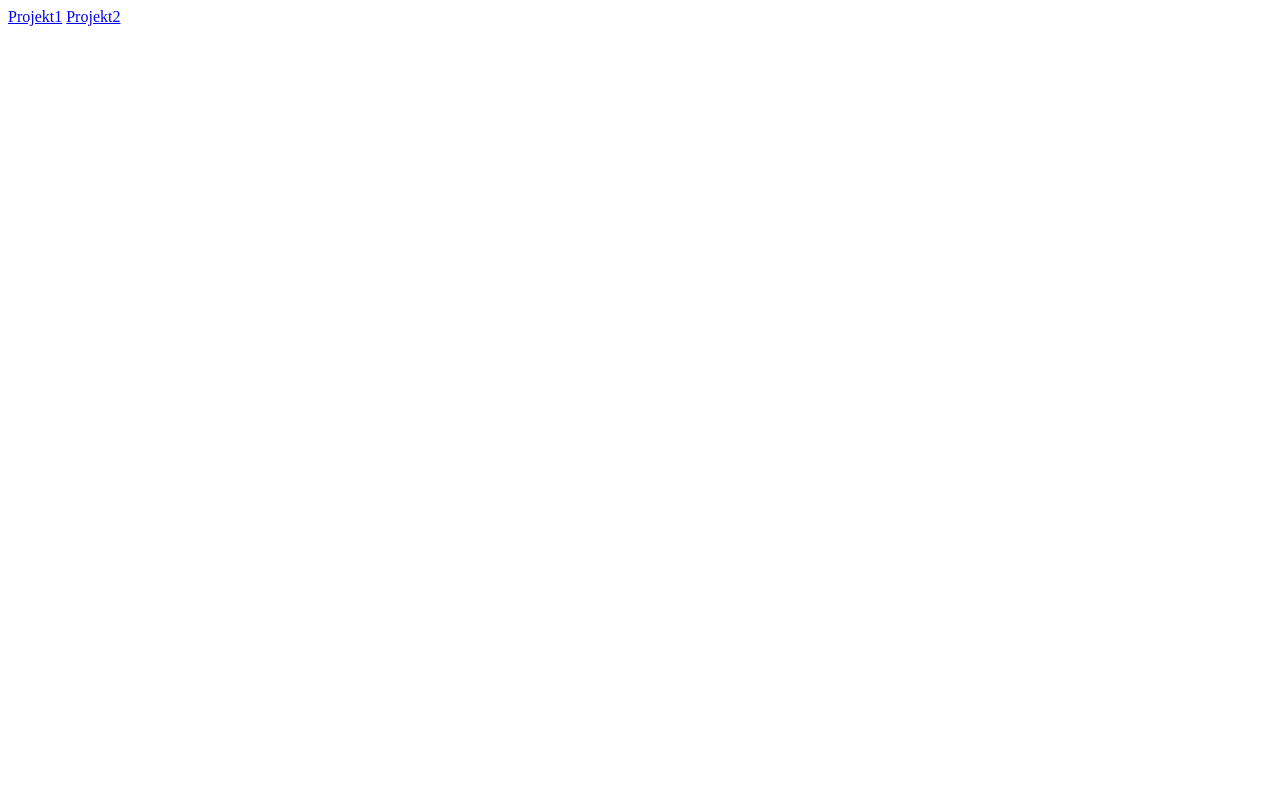
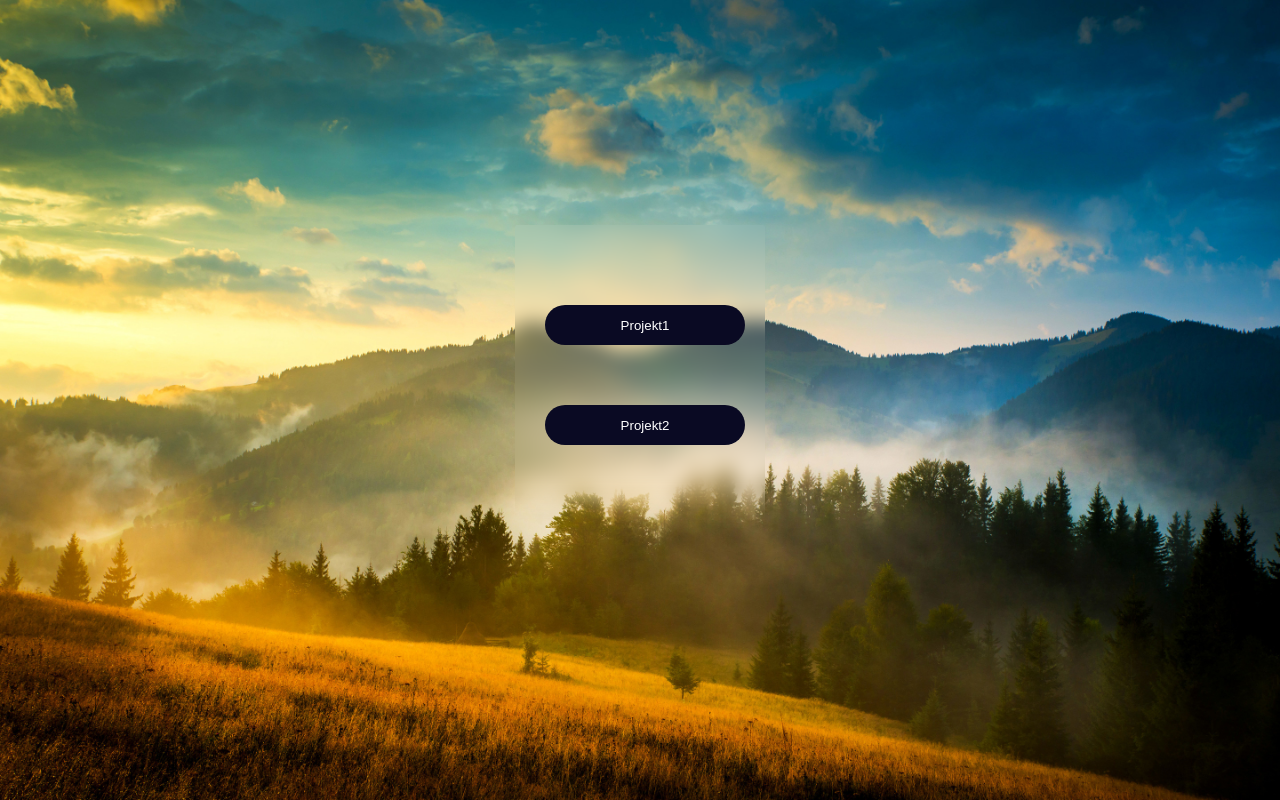
Before and after one commit to Csoty68/Csoty68.github.io, a plain HTML site: page index.html in a window 1280 px wide. Drawn offline with Linux system fonts and the light colour scheme.

Commit message:
Changed the main page and added new background and pictures

```diff
--- /dev/null
+++ b/idk.css
@@ -0,0 +1,105 @@
+*{
+    margin: 0;
+    padding: 0;
+   }
+
+   html{
+       width: 100vw;
+       height: 100vh;
+   }
+
+   /* CSS which you need for blurred box */
+   body{
+    background-repeat: no-repeat;
+    background-attachment: fixed;
+    background-size: cover;
+    background-position: top;
+    background-image:url(mYv2Ir.jpg);
+    width: 100%;
+    height: 100%;
+    font-family: Arial, Helvetica;
+    letter-spacing: 0.02em;
+     font-weight: 400;
+    -webkit-font-smoothing: antialiased;
+   }
+
+   .blurred-box{
+     position: relative;
+     width: 250px;
+     height: 350px;
+     top: calc(50% - 175px);
+     left: calc(50% - 125px);
+     background: inherit;
+     border-radius: 2px;
+     overflow: hidden;
+   }
+
+   .blurred-box:after{
+    content: '';
+    width: 300px;
+    height: 300px;
+    background: inherit;
+    position: absolute;
+    left: -25px;
+    left position
+    right: 0;
+    top: -25px;
+    top position
+    bottom: 0;
+    box-shadow: inset 0 0 0 200px rgba(255,255,255,0.05);
+    filter: blur(10px);
+   }
+
+
+   /* Form which you dont need */
+   .user-login-box{
+     position: relative;
+     margin-top: 50px;
+     text-align: center;
+     z-index: 1;
+   }
+   .user-login-box > *{
+     display: inline-block;
+     width: 200px;
+   }
+
+   .user-icon{
+     width: 100px;
+     height: 100px;
+     position: relative;
+     border-radius: 50%;
+     background-size: contain;
+     background-image: url(https://pbs.twimg.com/profile_images/725321660484583424/ArQ4fM3k.jpg);
+   }
+
+   .user-name{
+     margin-top: 15px;
+     margin-bottom: 15px;
+     color: white;
+   }
+
+   input.user-password{
+     width: 120px;
+     height: 18px;
+     opacity: 0.4;
+     border-radius: 2px;
+     padding: 5px 15px;
+     border: 0;
+   }
+
+   .button {
+	  position: center;
+    top:100%;
+    background-color:#0a0a23;
+    color: #fff;
+    border:none;
+    border-radius:20px;
+    height: 40px;
+    display: inline-block;
+    margin: 30px;
+   }
+
+   .button:hover {
+    background-color:#002ead;
+    transition: 0.7s;
+   }
--- a/index.html
+++ b/index.html
@@ -5,9 +5,24 @@
     <meta http-equiv="X-UA-Compatible" content="IE=edge">
     <meta name="viewport" content="width=device-width, initial-scale=1.0">
     <title>Document</title>
+    <link rel="stylesheet" href="idk.css">
 </head>
 <body>
-    <a href="Projekt1/index.html">Projekt1</a>
-    <a href="projekt2/index.html">Projekt2</a>
+    <div class="blurred-box">
+        <!--  you dont need the user-login-box html  -->
+        <!--  for demo purposes only and its shit  -->
+        <div class="user-login-box">
+            <button class="button" onclick="window.location.href='projekt1/index.html';">
+                Projekt1
+            </button>
+            <br>
+            <button class="button" onclick="window.location.href='projekt2/index.html';">
+                Projekt2
+            </button>
+
+
+        </div>
+      </div
+
 </body>
 </html>
```
Also changed, not shown: projekt2/heimer.html (+1 -0 lines), projekt2/index.html (+1 -15 lines), projekt2/mujko.html (+1 -1 lines), mYv2Ir.jpg (added), projekt2/css/styles.css, projekt2/kepek/hiemer-haz-135-4-o.jpg (added), 1 other file.
